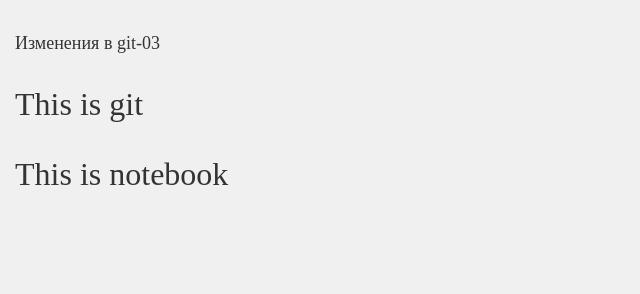
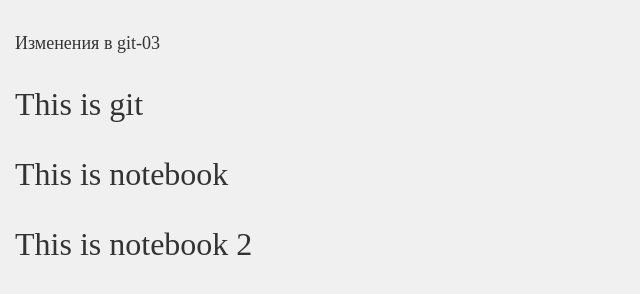
Before and after one commit to anatoliy19/git-03, a plain HTML site: page index.html in a window 1280 px wide. Shown: the whole page, without its empty margins (0-640 px from the left). Drawn offline with nearby package versions, Linux system fonts and the light colour scheme.

Commit message:
Third commit

```diff
--- a/index.html
+++ b/index.html
@@ -18,6 +18,10 @@
     <h1>This is notebook</h1>
   </div>
 
+  <div class="notebook">
+    <h1>This is notebook 2</h1>
+  </div>
+
 
 </body>
 </html>
```
